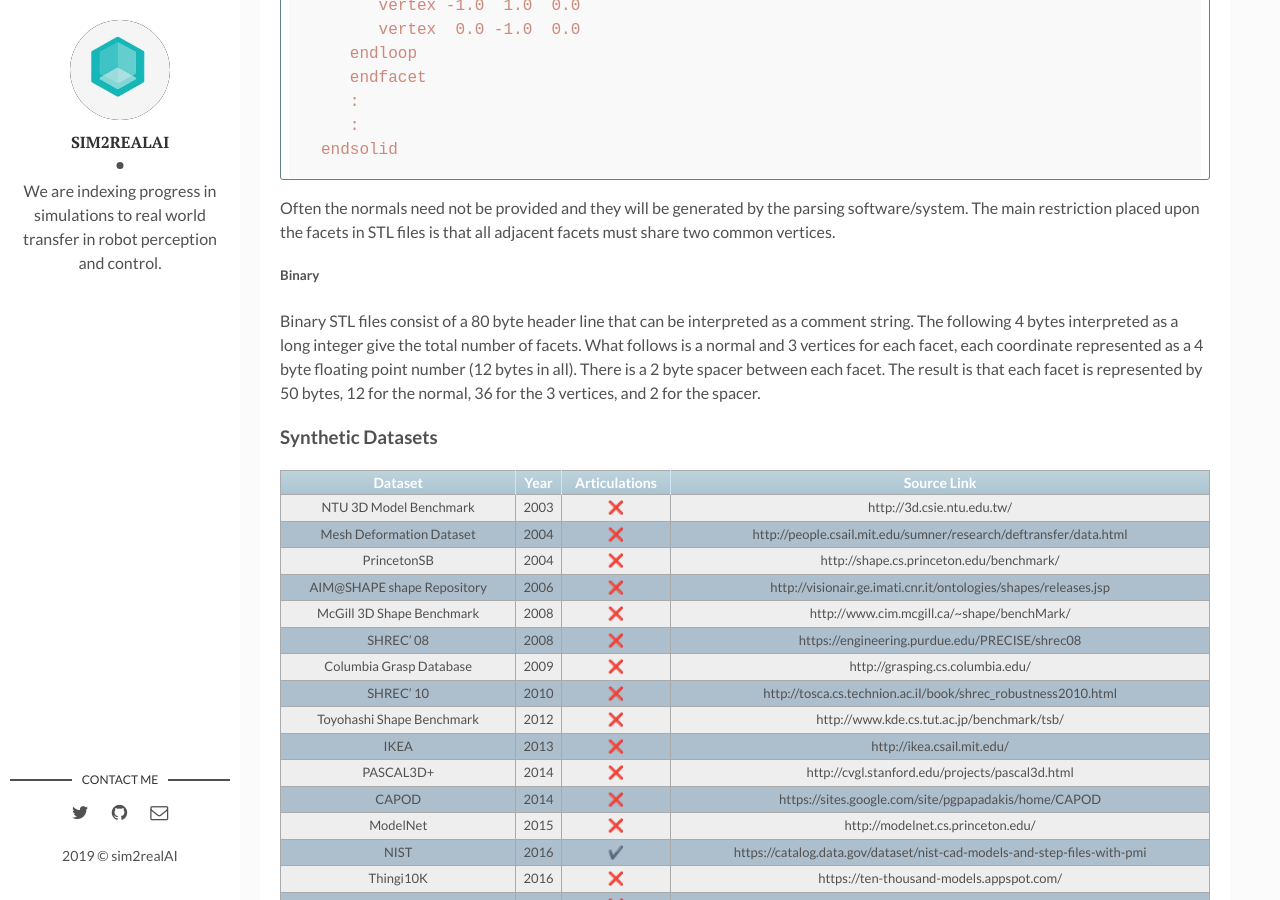
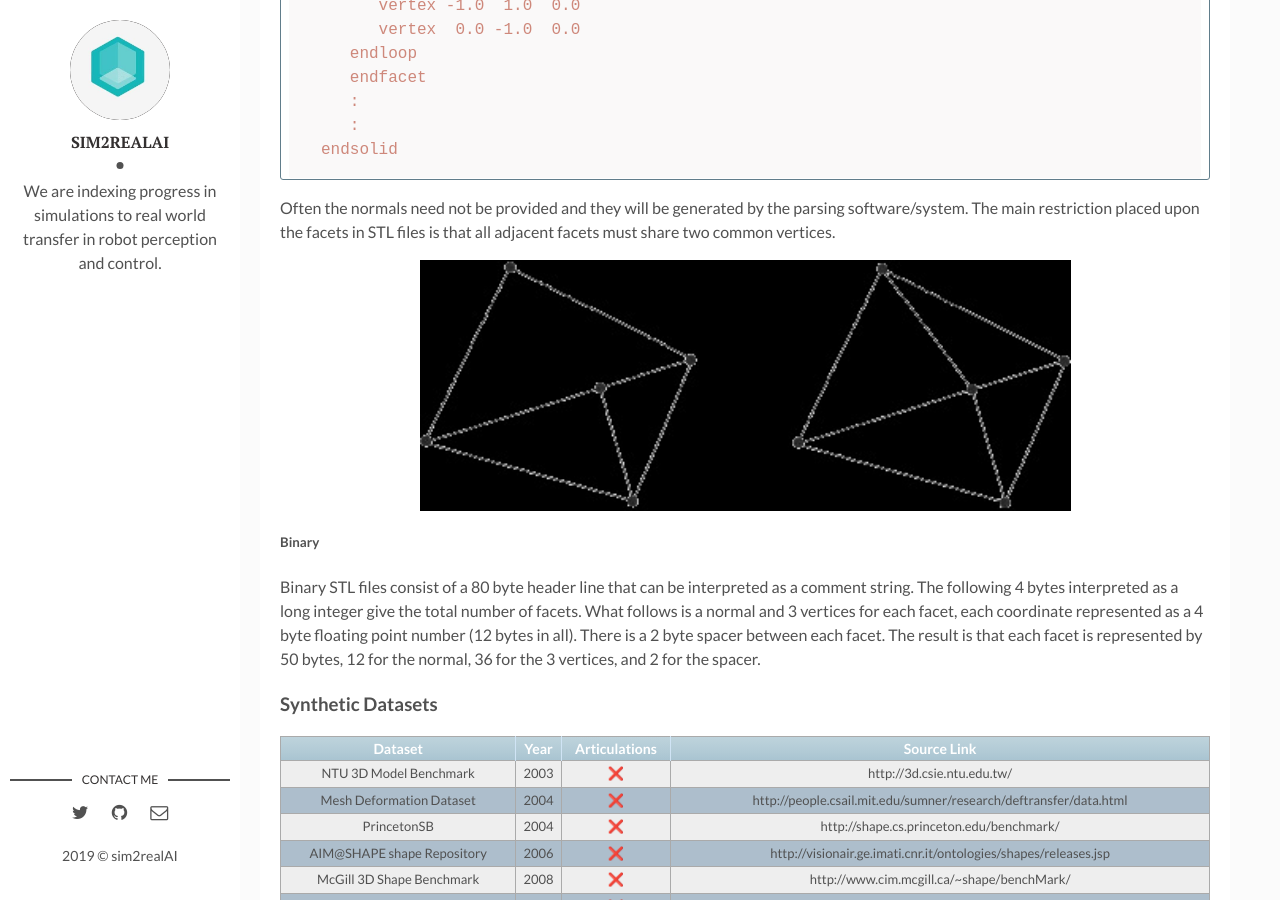
Before and after one commit to backupsim2realai/backupsim2realai.github.io, a Jekyll site: the page built from _posts/2019-01-15-Synthetic-Datasets-of-Objects-Part-I.markdown, in a window 1280 px wide and 900 px high, scrolled down 1836 px. Built offline with Jekyll 4.4.1, drawn with Linux system fonts in a browser that asks for light colours; emoji names are drawn with the system emoji font.

Commit message:
Adding vertex rule
Signed-off-by: Ankur Handa <ahanda@nvidia.com>

```diff
--- a/_posts/2019-01-15-Synthetic-Datasets-of-Objects-Part-I.markdown
+++ b/_posts/2019-01-15-Synthetic-Datasets-of-Objects-Part-I.markdown
@@ -62,6 +62,9 @@
 
 Often the normals need not be provided and they will be generated by the parsing software/system. The main restriction placed upon the facets in STL files is that all adjacent facets must share two common vertices.
 
+
+<center><img src="/assets/img/2019-01-15/vertex-rule.jpg" width="70%"></center>
+
 ##### Binary
 
 Binary STL files consist of a 80 byte header line that can be interpreted as a comment string. The following 4 bytes interpreted as a long integer give the total number of facets. What follows is a normal and 3 vertices for each facet, each coordinate represented as a 4 byte floating point number (12 bytes in all). There is a 2 byte spacer between each facet. The result is that each facet is represented by 50 bytes, 12 for the normal, 36 for the 3 vertices, and 2 for the spacer.
```
Also changed, not shown: assets/img/2019-01-15/The-history-of-CAD_CADENAS_R3_50.jpg (added), assets/img/2019-01-15/kuka_allegro_mount_new.jpg (added), assets/img/2019-01-15/paper.jpg (added), assets/img/2019-01-15/sun_rise.jpg (added), assets/img/2019-01-15/vertex-rule.jpg (added), 2 other files.
